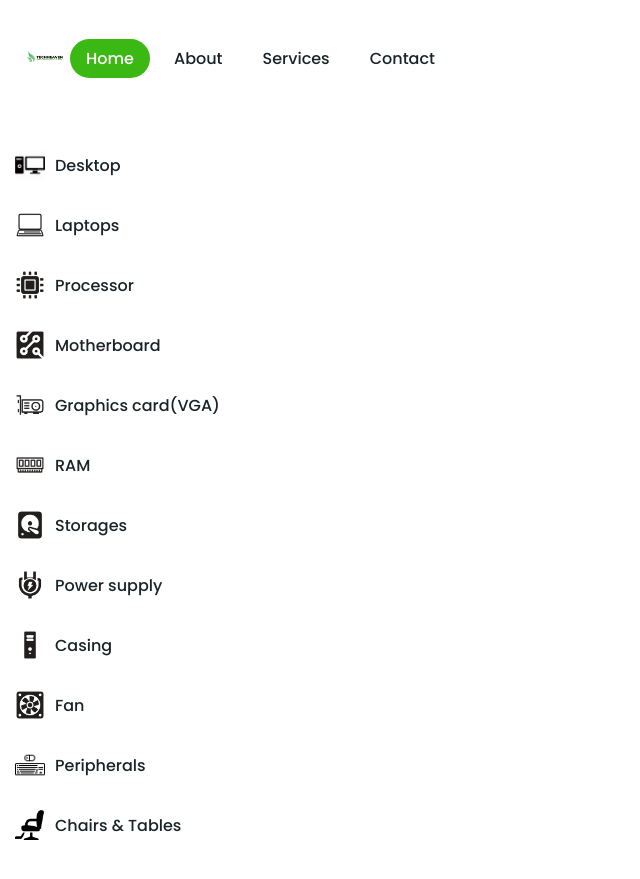
After one commit to Shohel-kashyapa/Computer-Shop, a PHP site: page /desktopProducts.html in a window 1280 px wide. The commit adds this page. Shown: the top 879 px of the page, without its empty margins (0-640 px from the left). Run offline with PHP 8.4, Linux system fonts and the light colour scheme.

Commit message:
products

```diff
--- /dev/null
+++ b/desktopProducts.html
@@ -0,0 +1,210 @@
+<!DOCTYPE html>
+<html lang="en">
+  <head>
+    <meta charset="UTF-8" />
+    <meta name="viewport" content="width=device-width, initial-scale=1.0" />
+    <title>Tech Haven</title>
+
+    <!-- link to css -->
+
+    <link rel="stylesheet" href="style.css" />
+
+    <!-- Box icon -->
+    <link
+      rel="stylesheet"
+      href="https://cdn.jsdelivr.net/npm/boxicons@latest/css/boxicons.min.css"
+    />
+  </head>
+  <body>
+
+ <!-- Navbar -->
+
+ <header>
+  <a href="#" class="logo">
+    <img src="img/logo.png" alt="Tech Haven Logo"
+  /></a>
+
+  <!-- Nav List -->
+
+  <ul class="navbar">
+    <li><a href="#home" class="home-active">Home</a></li>
+    <li><a href="#about">About</a></li>
+    <li><a href="#services">Services</a></li>
+    <li><a href="#contact">Contact</a></li>
+  </ul>
+
+     <!-- add to cart -->
+
+ <div class="shopping">
+  <i class='bx bxs-cart'></i>
+  <span class="quantity">0</span>
+ </div>
+
+ <div class="cart-list"></div>
+
+<div class="card">
+  <h1>Card</h1>
+  <ul class="listCard"></ul>
+  <div class="checkout">
+    <div class="total">0</div>
+    <div class="closeShopping">Close</div>
+  </div>
+</div>
+
+  <!-- Profile -->
+
+  <div class="profile">
+    <img src="img/profile.png" alt="" />
+    <span>Login / Register</span>
+    <box-icon name="caret-down"></box-icon>
+  </div>
+
+</header>
+
+
+
+
+
+<!-- sidebar -->
+
+<div class="sidebar">
+
+
+  <ul class="sidebar-list">
+
+    <li>
+      <div class="title">
+        <a href="products/desktopProducts.html" class="link">
+          <img src="img/category/Desktop.png" alt="sidebar-iconss">
+          <span class="name">Desktop</span>
+        </a>
+      </div>
+
+    </li>
+
+
+    <li>
+      <div class="title">
+        <a href="#" class="link">
+          <img src="img/category/laptop.png" alt="sidebar-iconss">
+          <span class="name">Laptops</span>
+        </a>
+      </div>
+
+    </li>
+
+    <li>
+      <div class="title">
+        <a href="#" class="link">
+          <img src="img/category/Processors.png" alt="sidebar-iconss">
+          <span class="name">Processor</span>
+        </a>
+      </div>
+
+    </li>
+
+    <li>
+      <div class="title">
+        <a href="#" class="link">
+          <img src="img/category/motherboards.png" alt="sidebar-iconss">
+          <span class="name">Motherboard</span>
+        </a>
+      </div>
+
+    </li>
+
+    <li>
+      <div class="title">
+        <a href="#" class="link">
+          <img src="img/category/vga.png" alt="sidebar-iconss">
+          <span class="name">Graphics card(VGA)</span>
+        </a>
+      </div>
+
+    </li>
+
+    <li>
+      <div class="title">
+        <a href="#" class="link">
+          <img src="img/category/ram.png" alt="sidebar-iconss">
+          <span class="name">RAM</span>
+        </a>
+      </div>
+
+    </li>
+
+    <li>
+      <div class="title">
+        <a href="#" class="link">
+          <img src="img/category/HDD.png" alt="sidebar-iconss">
+          <span class="name">Storages</span>
+        </a>
+      </div>
+
+    </li>
+
+    <li>
+      <div class="title">
+        <a href="#" class="link">
+          <img src="img/category/psu.png" alt="sidebar-iconss">
+          <span class="name">Power supply</span>
+        </a>
+      </div>
+
+    </li>
+
+    <li>
+      <div class="title">
+        <a href="#" class="link">
+          <img src="img/category/casing.png" alt="sidebar-iconss">
+          <span class="name">Casing</span>
+        </a>
+      </div>
+
+    </li>
+
+
+    <li>
+      <div class="title">
+        <a href="#" class="link">
+          <img src="img/category/Fan.png" alt="sidebar-iconss">
+          <span class="name">Fan</span>
+        </a>
+      </div>
+
+    </li>
+
+
+    <li>
+      <div class="title">
+        <a href="#" class="link">
+          <img src="img/category/K&M.png" alt="sidebar-iconss">
+          <span class="name">Peripherals</span>
+        </a>
+      </div>
+
+    </li>
+
+
+    <li>
+      <div class="title">
+        <a href="#" class="link">
+          <img src="img/category/chair.png" alt="sidebar-iconss">
+          <span class="name">Chairs & Tables</span>
+        </a>
+      </div>
+
+    </li>
+
+
+  </ul>
+</div>
+
+
+
+
+    <!-- link to js -->
+    <script src="main.js"></script>
+    <script src="products.js"></script>
+  </body>
+</html>
--- a/main.js
+++ b/main.js
@@ -1,3 +1,114 @@
+// Items
+
+const desktop = [
+  {
+    name: "Desktop Computer 1",
+    price: 999.99,
+    image_url: "https://www.nanotek.lk/uploads/product/1147-20230529110836-pd.png",
+    details: "High-performance desktop with the latest specifications.",
+  },
+  {
+    name: "Desktop Computer 2",
+    price: 1299.99,
+    image_url: "https://www.nanotek.lk/uploads/product/2338-20231010065135-1146-20221204040117-1892-20210407064721-df502.png",
+    details: "Gaming desktop with dedicated graphics card and RGB lighting.",
+  },
+  {
+    name: "Desktop Computer 3",
+    price: 799.99,
+    image_url: "https://www.nanotek.lk/uploads/product/1147-20230529110836-pd.png",
+    details: "Budget-friendly desktop for everyday tasks and productivity.",
+  },
+];
+
+const laptop = [
+  {
+    name: "Laptop 1",
+    price: 1299.99,
+    image_url: "https://www.nanotek.lk/uploads/product/21-20230810062415-kv-pd.png",
+    details: "High-performance laptop with the latest specifications.",
+  },
+  {
+    name: "Laptop 2",
+    price: 1499.99,
+    image_url: "https://www.nanotek.lk/product/1136",
+    details: "Gaming laptop with dedicated graphics card and RGB lighting.",
+  },
+  {
+    name: "Laptop 3",
+    price: 899.99,
+    image_url: "https://www.nanotek.lk/product/1743",
+    details: "Budget-friendly laptop for everyday tasks and productivity.",
+  },
+];
+
+
+// IDs
+  const desktopLink = document.getElementById('desktop-link');
+  const productBody = document.getElementById('product_body');
+  const defaultHomeSection = document.getElementById('default-home');
+  const home = document.getElementById("home");
+  const laptopLink = document.getElementById('laptop-link');
+
+
+  const desktopItems = desktop;
+  const laptopItems = laptop;
+
+  function loadDesktopItems(){
+
+      const itemsHTML = desktopItems.map(item => `
+      <div class="desktop-item">
+        <img class="product-img" src="${item.image_url}" alt="${item.name}">
+        <h3 class="product-name">${item.name}</h3>
+        <p class="product-price">Price: $${item.price.toFixed(2)}</p>
+
+      </div>
+    `);
+
+
+    productBody.innerHTML = itemsHTML.join('');
+
+    defaultHomeSection.style.display = "none";
+  }
+
+  function loadLaptopItems(){
+    const itemsHTML = laptopItems.map(item => `
+      <div class="desktop-item">
+        <img class="product-img" src="${item.image_url}" alt="${item.name}">
+        <h3 class="product-name">${item.name}</h3>
+        <p class="product-price">Price: $${item.price.toFixed(2)}</p>
+
+      </div>
+    `);
+
+
+    productBody.innerHTML = itemsHTML.join('');
+
+    defaultHomeSection.style.display = "none";
+  }
+
+  desktopLink.addEventListener("click", function(event){
+    event.preventDefault();
+    loadDesktopItems();
+
+  })
+
+  laptopLink.addEventListener("click", function(event){
+    event.preventDefault();
+    loadLaptopItems();
+
+  })
+
+
+  home.addEventListener("click", function(event){
+   location.reload()
+
+  })
+
+
+
+
+
 // img slider
 
 let slider = document.querySelector(".slider .list");
@@ -68,3 +179,117 @@ toggleSidebar.addEventListener("click", () => {
 logo.addEventListener("click", () => {
   sidebar.classList.toggle("close");
 });
+
+
+
+
+// cart
+
+// let openShopping = document.querySelector('.shopping');
+// let closeShopping = document.querySelector('.closeShopping');
+// let list = document.querySelector('.cart-list');
+// let listCard = document.querySelector('.listCard');
+// let body = document.querySelector('body');
+// let total = document.querySelector('.total');
+// let quantity = document.querySelector('.quantity');
+
+// openShopping.addEventListener('click', ()=>{
+//     body.classcart-list.add('active');
+// })
+// closeShopping.addEventListener('click', ()=>{
+//     body.classcart-list.remove('active');
+// })
+
+// let products = [
+//     {
+//         id: 1,
+//         name: 'PRODUCT NAME 1',
+//         image: '1.PNG',
+//         price: 120000
+//     },
+//     {
+//         id: 2,
+//         name: 'PRODUCT NAME 2',
+//         image: '2.PNG',
+//         price: 120000
+//     },
+//     {
+//         id: 3,
+//         name: 'PRODUCT NAME 3',
+//         image: '3.PNG',
+//         price: 220000
+//     },
+//     {
+//         id: 4,
+//         name: 'PRODUCT NAME 4',
+//         image: '4.PNG',
+//         price: 123000
+//     },
+//     {
+//         id: 5,
+//         name: 'PRODUCT NAME 5',
+//         image: '5.PNG',
+//         price: 320000
+//     },
+//     {
+//         id: 6,
+//         name: 'PRODUCT NAME 6',
+//         image: '6.PNG',
+//         price: 120000
+//     }
+// ];
+// let listCards  = [];
+// function initApp(){
+//     products.forEach((value, key) =>{
+//         let newDiv = document.createElement('div');
+//         newDiv.classList.add('item');
+//         newDiv.innerHTML = `
+//             <img src="image/${value.image}">
+//             <div class="title">${value.name}</div>
+//             <div class="price">${value.price.toLocaleString()}</div>
+//             <button onclick="addToCard(${key})">Add To Card</button>`;
+//         list.appendChild(newDiv);
+//     })
+// }
+// initApp();
+// function addToCard(key){
+//     if(listCards[key] == null){
+//         // copy product form list to list card
+//         listCards[key] = JSON.parse(JSON.stringify(products[key]));
+//         listCards[key].quantity = 1;
+//     }
+//     reloadCard();
+// }
+// function reloadCard(){
+//     listCard.innerHTML = '';
+//     let count = 0;
+//     let totalPrice = 0;
+//     listCards.forEach((value, key)=>{
+//         totalPrice = totalPrice + value.price;
+//         count = count + value.quantity;
+//         if(value != null){
+//             let newDiv = document.createElement('li');
+//             newDiv.innerHTML = `
+//                 <div><img src="image/${value.image}"/></div>
+//                 <div>${value.name}</div>
+//                 <div>${value.price.toLocaleString()}</div>
+//                 <div>
+//                     <button onclick="changeQuantity(${key}, ${value.quantity - 1})">-</button>
+//                     <div class="count">${value.quantity}</div>
+//                     <button onclick="changeQuantity(${key}, ${value.quantity + 1})">+</button>
+//                 </div>`;
+//                 listCard.appendChild(newDiv);
+//         }
+//     })
+//     total.innerText = totalPrice.toLocaleString();
+//     quantity.innerText = count;
+// }
+// function changeQuantity(key, quantity){
+//     if(quantity == 0){
+//         delete listCards[key];
+//     }else{
+//         listCards[key].quantity = quantity;
+//         listCards[key].price = quantity * products[key].price;
+//     }
+//     reloadCard();
+// }
```
Also changed, not shown: index.html (+43 -10 lines), style.css (+156 -1 lines), products.js (added).
